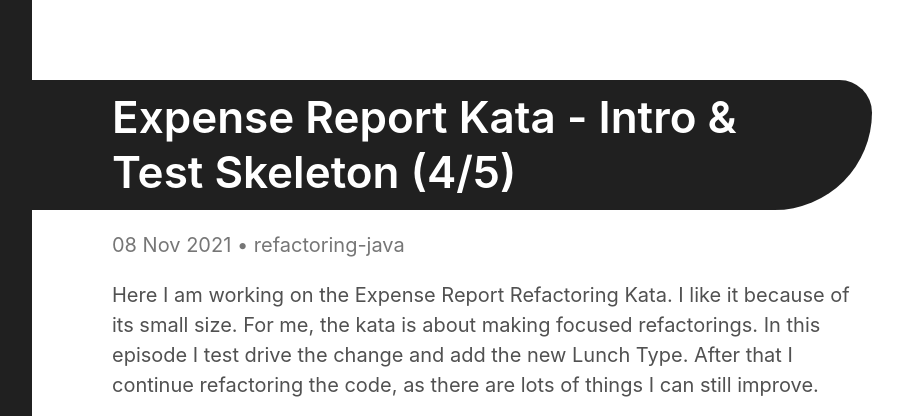
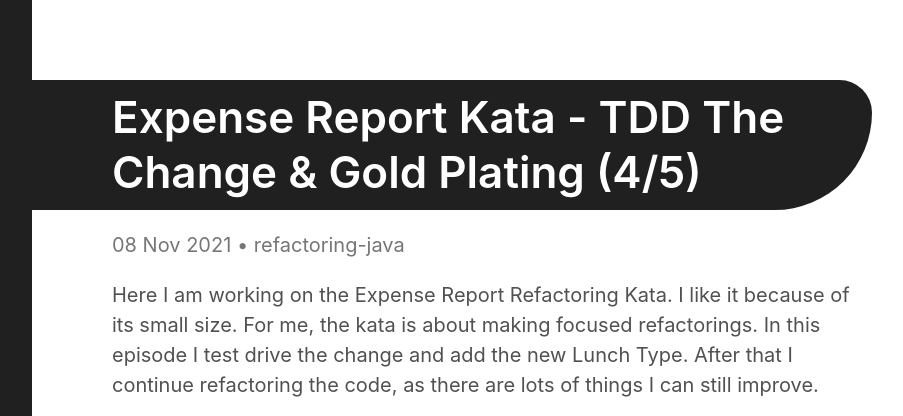
Before and after one commit to gregorriegler/gregorriegler.github.io, a Jekyll site: the page built from refactoring-java/_posts/2021-11-08-Expense-Report-Kata-4.md, in a window 1280 px wide, cut to the strip 0-416 px from the top of the page. Shown: the whole strip, without its empty margins (328-1231 px from the left). Built offline with Jekyll 4.4.1, drawn with Linux system fonts in a browser that asks for light colours; comment, search, counter and statistics services are not loaded.

Commit message:
Update 2021-11-08-Expense-Report-Kata-4.md

```diff
--- a/refactoring-java/_posts/2021-11-08-Expense-Report-Kata-4.md
+++ b/refactoring-java/_posts/2021-11-08-Expense-Report-Kata-4.md
@@ -1,7 +1,7 @@
 ---
 layout: post
 category: refactoring-java
-title: 'Expense Report Kata - Intro & Test Skeleton (4/5)'
+title: 'Expense Report Kata - TDD The Change & Gold Plating (4/5)'
 date: 2021-11-08
 ---
 Here I am working on the Expense Report Refactoring Kata.
```
